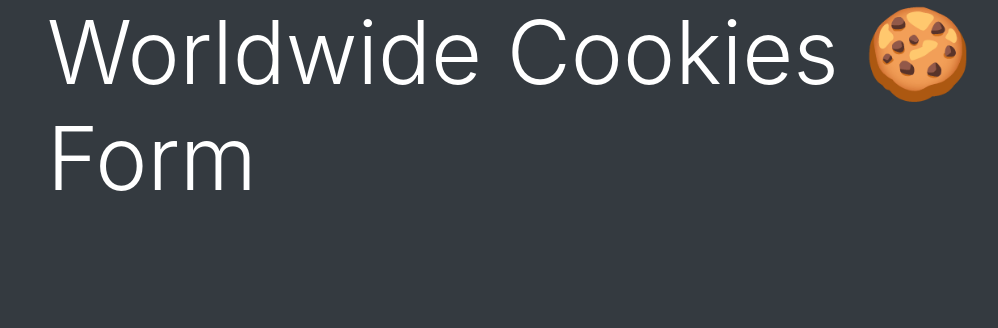
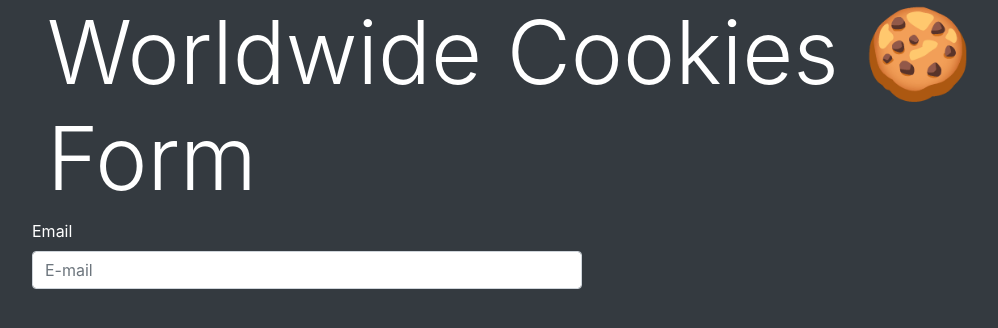
Before and after one commit to adoc26/Cookies_form, a plain HTML site: page index.html in a window 1280 px wide. Shown: the whole page, without its empty margins (53-1051 px from the left). Drawn offline with nearby package versions, Linux system fonts and the light colour scheme.

Commit message:
Added a div for email

```diff
--- a/index.html
+++ b/index.html
@@ -14,7 +14,10 @@
         <h1 class="display-2 col-12">Worldwide Cookies &#x1f36a; Form</h1>
         <form action="">
             <div class="form-row">
-
+                <div class="form-group col-md-6">
+                    <label for="email">Email</label>
+                    <input type="email" class="form-control" id="email" placeholder="E-mail">
+                </div>
             </div>
 
 
```
